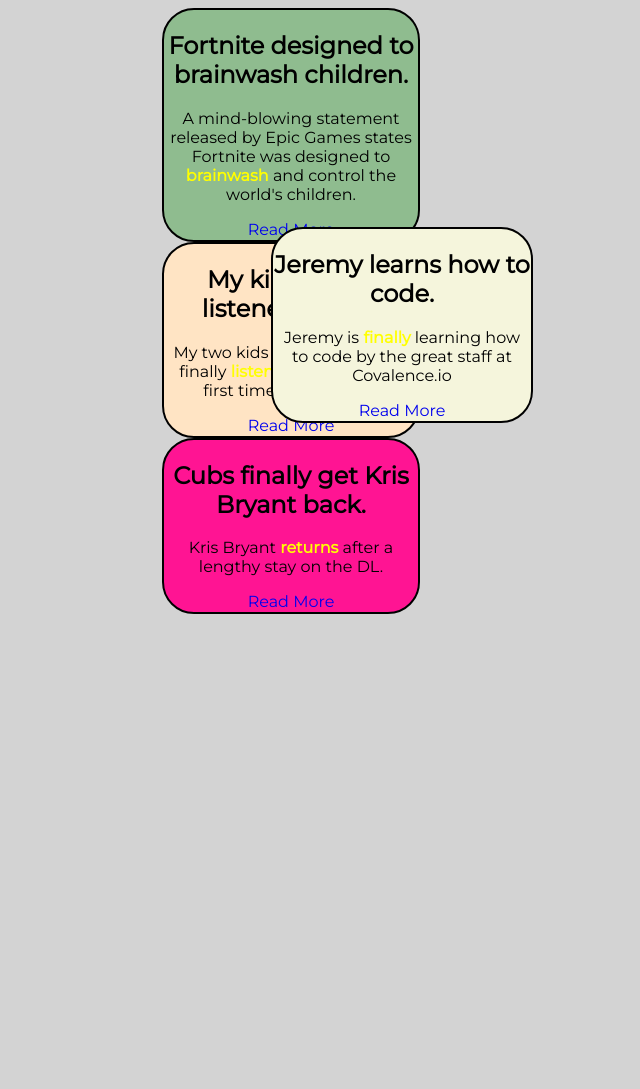
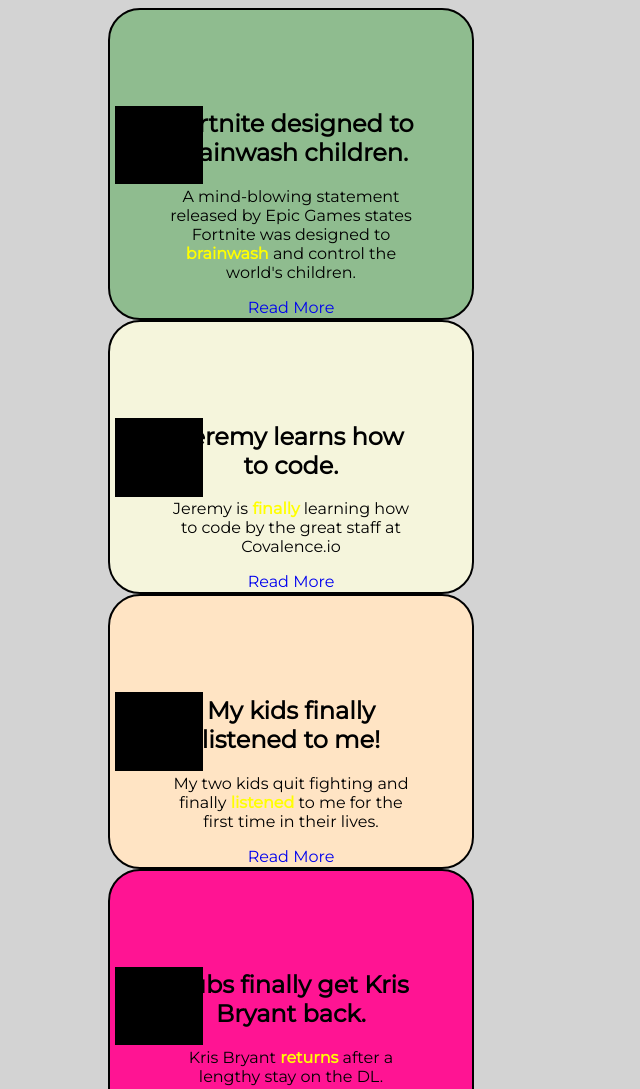
Before and after one commit to jfrummel/CSSdrills, a plain HTML site: page index.html in a window 1280 px wide. Shown: the top 1089 px of the page, without its empty margins (349-989 px from the left). Before the commit the page ends 800 px from the top, so only its background shows below. Drawn offline with Linux system fonts and the light colour scheme; a script that the page names is missing.

Commit message:
Child image

```diff
--- a/index.html
+++ b/index.html
@@ -13,22 +13,26 @@
 <body>
     <div id="container">
         <div class="boxes" id="box1">
+            <div class="img-child"></div>
         <h2>Fortnite designed to brainwash children.</h2>
         <p>A mind-blowing statement released by Epic Games states Fortnite was designed to <span>brainwash</span> and control the world's
             children.</p>
             <div class="readme-wrapper"><a href="#">Read More</a></div>
         </div>
         <div class="boxes" id="box2">
+            <div class="img-child"></div>
             <h2>Jeremy learns how to code.</h2>
             <p>Jeremy is <span>finally</span> learning how to code by the great staff at Covalence.io</p>
                 <div class="readme-wrapper"><a href="#">Read More</a></div>
         </div>
         <div class="boxes" id="box3">
+            <div class="img-child"></div>
             <h2>My kids finally listened to me!</h2>
             <p>My two kids quit fighting and finally <span>listened</span> to me for the first time in their lives.</p>
                 <div class="readme-wrapper"><a href="#">Read More</a></div>
         </div>
         <div class="boxes" id="box4">
+            <div class="img-child"></div>
             <h2>Cubs finally get Kris Bryant back.</h2>
             <p>Kris Bryant <span>returns</span> after a lengthy stay on the DL.</p>
                 <div class="readme-wrapper"><a href="#">Read More</a></div>
--- a/styles.css
+++ b/styles.css
@@ -16,7 +16,7 @@
     display: block;
     width: 20%;
     margin: 0 auto;
-    padding: 1px 1px 1px 1px;
+    padding: 1px 55px 1px 55px;
     border: 2px solid black;
     border-radius: 2em;
 }
@@ -37,9 +37,7 @@
 
 #box2 {
     background-color: beige;
-    position: absolute;
-    bottom: 377px;
-    left: 620px;
+
 }
 
 #box3 {
@@ -49,3 +47,12 @@
 #box4 {
     background-color: deeppink;
 }
+
+.img-child {
+    width: 35%;
+    height: 10%;
+    background-color: black;
+    position: relative;
+    top: 95px;
+    left: -50px;
+}
```
